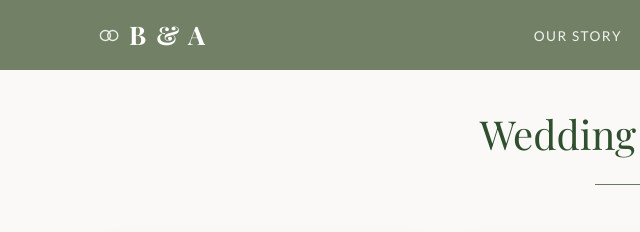
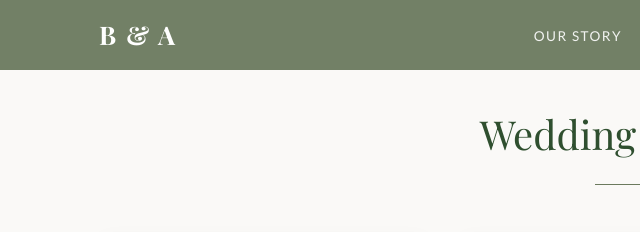
Before and after one commit to ansonm569/ClaudeCodeProjects1, a website: page details.html in a window 1280 px wide. Shown: the top 232 px of the page, 15-655 px from the left. Drawn offline with nearby package versions, Linux system fonts and the light colour scheme; a web font is replaced by a local one.

Commit message:
Logo update and nav bar

```diff
--- a/details.html
+++ b/details.html
@@ -13,7 +13,7 @@
 <body>
     <nav id="navbar" class="scrolled">
         <div class="nav-container">
-            <a href="index.html" class="nav-logo"><svg class="nav-logo-icon" xmlns="http://www.w3.org/2000/svg" viewBox="0 0 24 14" width="22" height="13" aria-hidden="true"><circle cx="7" cy="7" r="5.5" fill="none" stroke="currentColor" stroke-width="1.5"/><circle cx="15" cy="7" r="5.5" fill="none" stroke="currentColor" stroke-width="1.5"/></svg>B &amp; A</a>
+            <a href="index.html" class="nav-logo">B &amp; A</a>
             <button class="nav-toggle" aria-label="Toggle menu">
                 <span></span>
                 <span></span>
```
Also changed, not shown: faq.html (+1 -1 lines), gallery.html (+1 -1 lines), index.html (+1 -1 lines), registry.html (+1 -1 lines), rsvp.html (+1 -1 lines), story.html (+1 -1 lines), travel.html (+1 -1 lines), favicon.svg, 1 other file.
